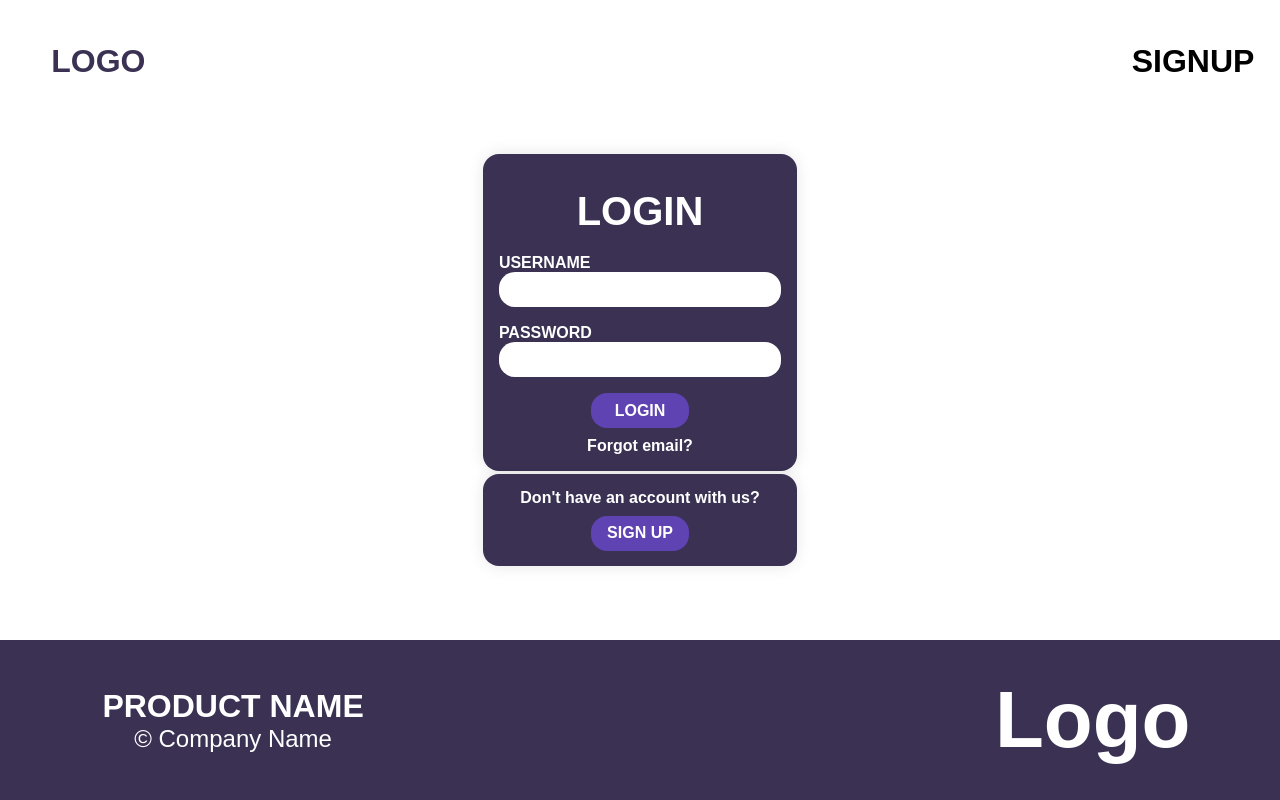
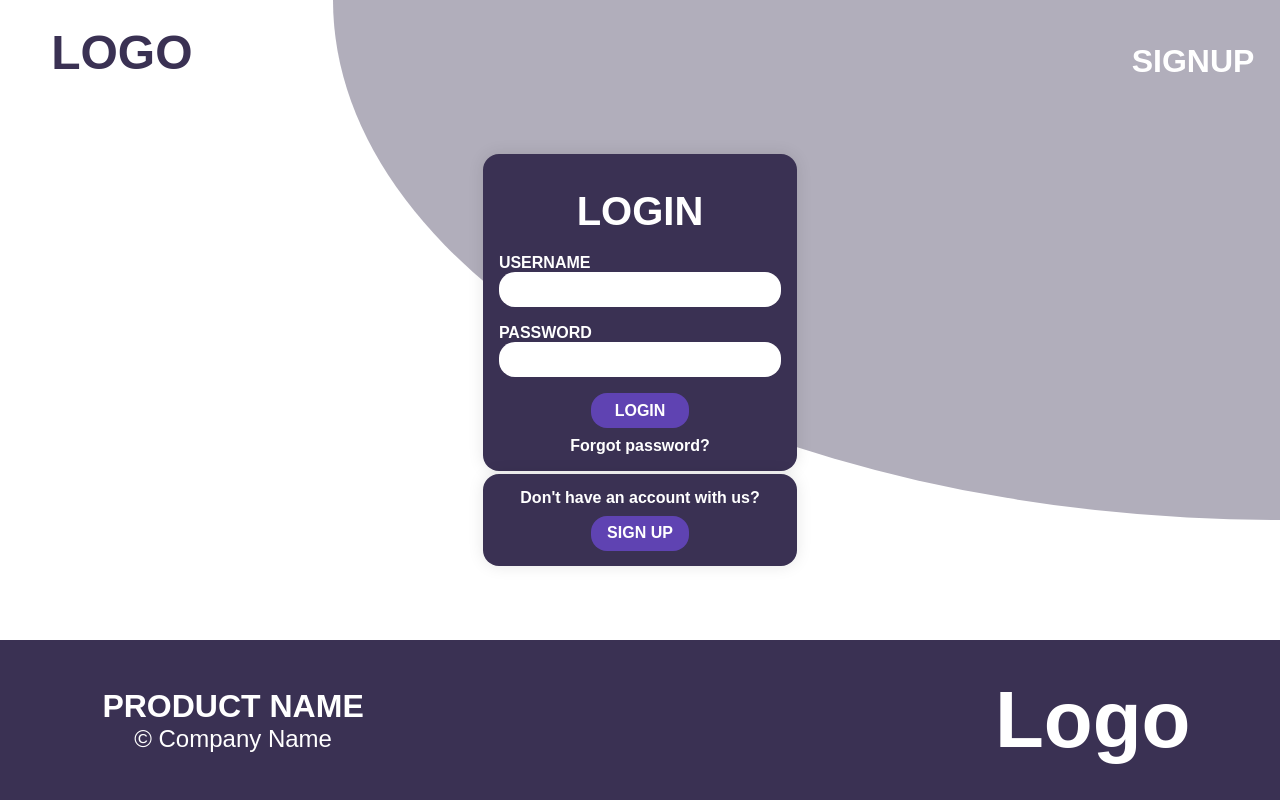
Before and after one commit to JDennis21/LBU_TeamProject_2024, a PHP site: page /pages/auth/login/loginForm.php in a window 1280 px wide. Run offline with PHP 8.4, Linux system fonts and the light colour scheme.

Commit message:
Added circle background

```diff
--- a/css/login.css
+++ b/css/login.css
@@ -77,18 +77,18 @@
     margin-bottom: 0;
 }
 
-.forgotEmail {
+.forgotPass {
     margin-top: 3%;
 }
 
-.forgotEmail a,
-.forgotEmail a:visited {
+.forgotPass a,
+.forgotPass a:visited {
     text-decoration: none;
     transition: 0.5s;
     color: white;
 }
 
-.forgotEmail a:hover {
+.forgotPass a:hover {
     color: #c4c4c4;
 }
 
--- a/css/main.css
+++ b/css/main.css
@@ -11,10 +11,21 @@ body {
     height: 100%;
 }
 
+.circleBackground {
+    position: absolute;
+    top: 0;
+    right: 0;
+    width: 74%;
+    height: 65%;
+    background-color: #b1aebb;
+    border-radius: 0 0 0 100%;
+    z-index: -1;
+}
+
 .error {
     color: #d02222;
     font-weight: bold;
-    margin: 0 0 1.5vh 0;
+    margin: 0 0 3% 0;
     height: fit-content;
 }
 
@@ -25,7 +36,6 @@ body {
 
 /*nav*/
 nav {
-    width: 100%;
     height: 10%;
     display: flex;
     justify-content: space-between;
@@ -35,29 +45,30 @@ nav {
     font-size: 2em;
 }
 
-.logo {
+.left {
     margin-left: 4vw;
+    font-size: 1.5em;
     align-self: flex-end;
 }
 
-.logo a,
-.logo a:visited {
+.left a,
+.left a:visited {
     text-decoration: none;
     color: #3a3153;
     transition: 0.5s;
 }
 
-.logo a:hover {
+.left a:hover {
     color: #5f43b2;
 }
 
-.menu {
+.right {
     height: 100%;
     display: flex;
     align-items: flex-end;
 }
 
-.menu ul {
+.right ul {
     height: 100%;
     display: flex;
     align-items: flex-end;
@@ -65,21 +76,21 @@ nav {
     padding: 0;
 }
 
-.menu ul li {
+.right ul li {
     list-style: none;
     margin-right: 2vw;
     align-self: flex-end;
 }
 
-.menu ul li a,
-.menu ul li a:visited {
+.right ul li a,
+.right ul li a:visited {
     text-decoration: none;
     transition: 0.5s;
-    color: black;
+    color: white;
 }
 
-.menu ul li a:hover {
-    color: #c4c4c4;
+.right ul li a:hover {
+    color: #7c6f9d;
 }
 
 /*footer*/
--- a/pages/auth/login/loginForm.php
+++ b/pages/auth/login/loginForm.php
@@ -43,8 +43,8 @@ if (isset($_SESSION['username'])) {
                     ?>
                     <div style="text-align: center">
                         <input type="submit" value="LOGIN">
-                        <div class="forgotEmail">
-                            <a href="#">Forgot email?</a>
+                        <div class="forgotPass">
+                            <a href="#">Forgot password?</a>
                         </div>
                     </div>
                 </form>
--- a/pages/components/nav.php
+++ b/pages/components/nav.php
@@ -1,8 +1,8 @@
 <nav>
-    <div class="logo">
+    <div class="left">
         <a href="/LBU_TeamProject_2024/pages/home/index.php">LOGO</a>
     </div>
-    <div class="menu">
+    <div class="right">
         <ul>
             <?php
             if (basename($_SERVER['PHP_SELF']) === "climateControl.php") {
@@ -31,3 +31,4 @@
         </ul>
     </div>
 </nav>
+<div class="circleBackground"></div>
```
